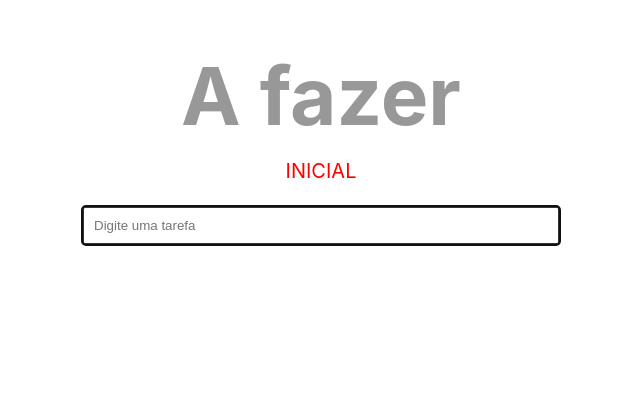
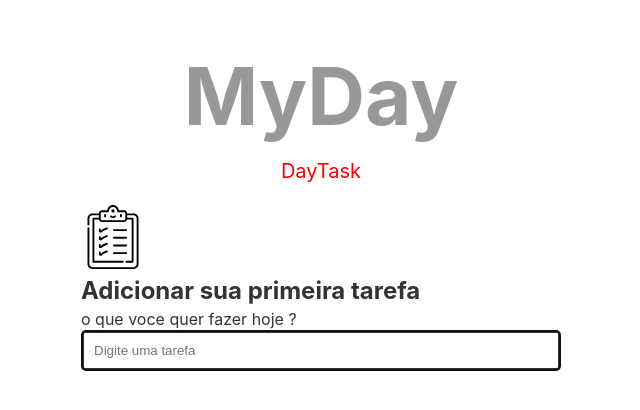
Before and after one commit to Alysson-sm/todoapp, a plain HTML site: page index.html in a window 1280 px wide. Shown: the whole page, without its empty margins (319-959 px from the left). Drawn offline with Linux system fonts and the light colour scheme.

Commit message:
introduçao de estados e animaçao na pagina

```diff
--- a/index.html
+++ b/index.html
@@ -12,11 +12,15 @@
     <main>
         <div class="container">
 
-            <h1 class="app-title ">A fazer</h1>
-            <div class="app-subtitle">INICIAL</div>
-
+            <h1 class="app-title ">MyDay</h1>
+            <div class="app-subtitle">DayTask</div>
             <ul class="todo-list js-todo-list"></ul>
 
+        <div class="empty-state">
+            <svg class="checklist-icon"><use href="#checklist-icon"></use></svg>
+            <h2 class="empyt-state__title">Adicionar sua primeira tarefa</h2>
+            <p class="empty-state__description">o que voce quer fazer hoje ?</p>
+        </div>
 
             <form class="js-form">
                 <input autofocus type="text" aria-label="Digite a nova tarefa"
```
